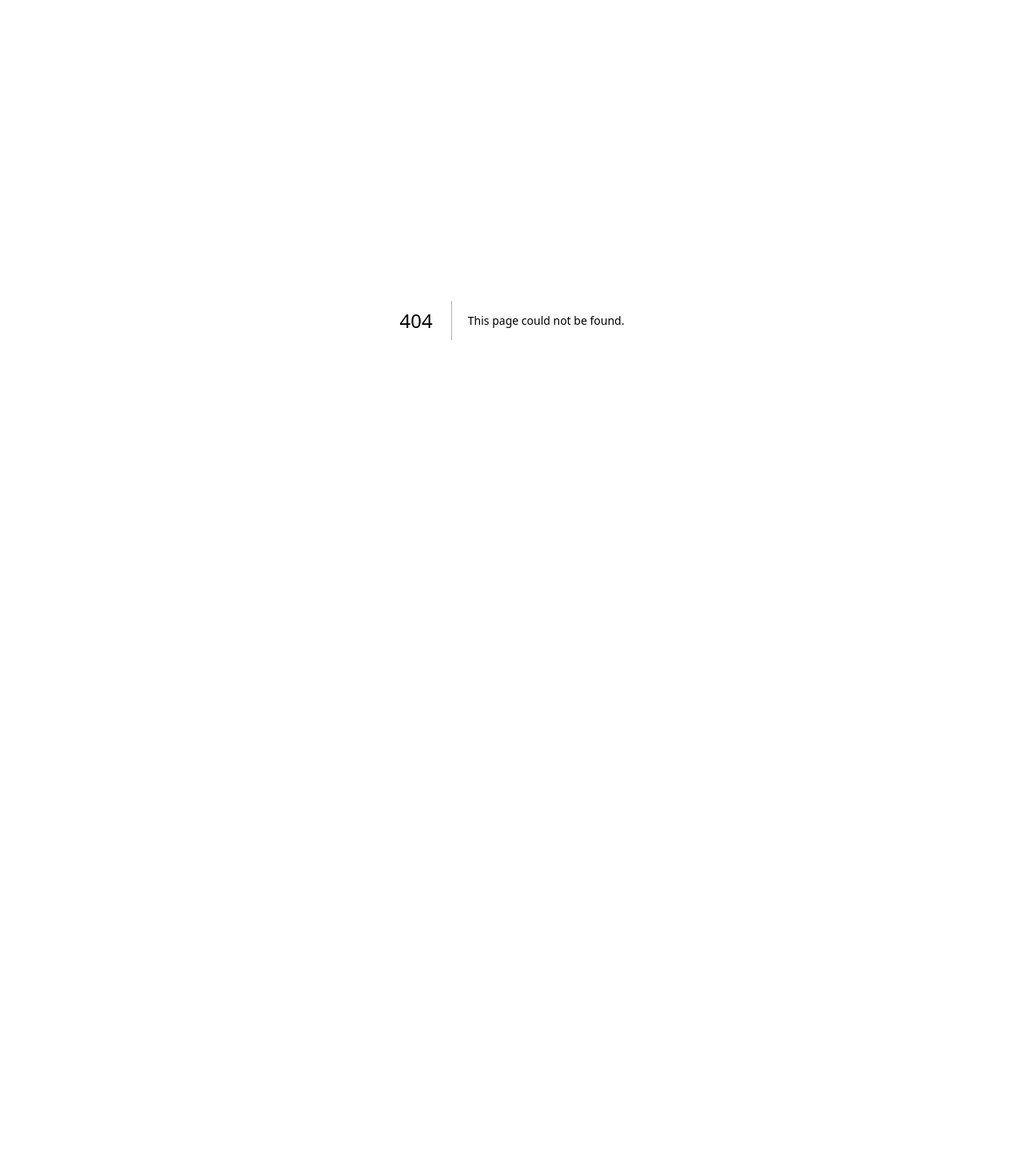
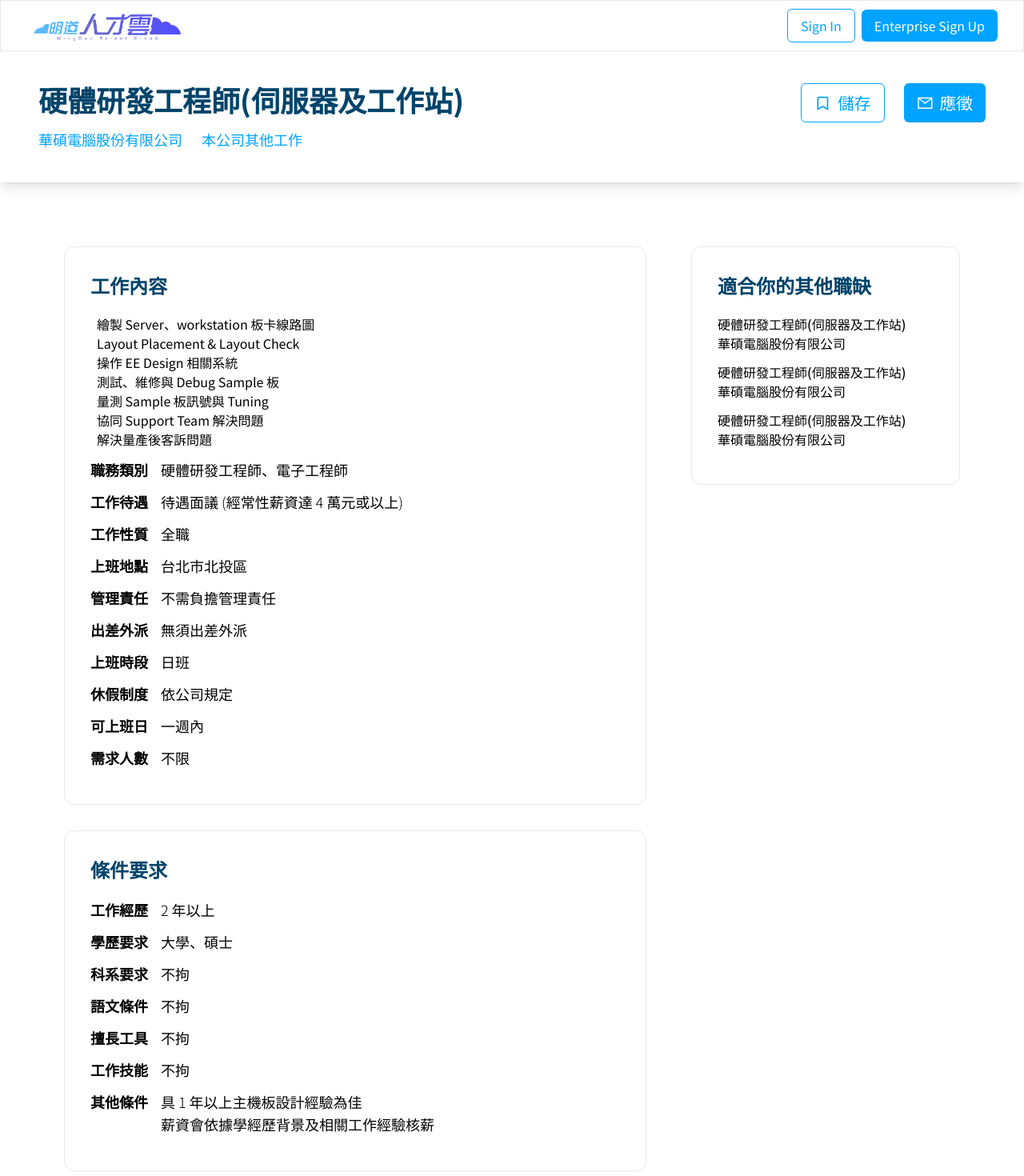
Before and after one commit to MingdaoTC/Service, a Next.js app: page /job in a window 1280 px wide. Before the commit this address had no page. Shown: the top 1470 px of the page at 80% size. Before the commit the page ends 800 px from the top, so only its background shows below. Built offline with nearby package versions, Linux system fonts and the light colour scheme.

Commit message:
feat: :sparkles: create job page

```diff
--- /dev/null
+++ b/src/app/job/page.tsx
@@ -0,0 +1,66 @@
+// Components
+import HeaderBar from "@/components/Global/HeaderBar";
+import Content from "@/components/Job/content";
+import Info from "@/components/Job/Info";
+import Other from "@/components/Job/other";
+import Requirement from "@/components/Job/requirement";
+
+const testCompanyData = {
+  title: "硬體研發工程師(伺服器及工作站)",
+  company: "華碩電腦股份有限公司",
+  location: "台北市北投區",
+  seniority: "兩年以上",
+  education: "大學",
+  salary: "999999",
+};
+
+const testJobData = {
+  detail: {
+    description:
+      "繪製 Server、workstation 板卡線路圖\nLayout Placement & Layout Check\n操作 EE Design 相關系統\n測試、維修與 Debug Sample 板\n量測 Sample 板訊號與 Tuning\n協同 Support Team 解決問題\n解決量產後客訴問題",
+    category: "硬體研發工程師、電子工程師",
+    salary: "待遇面議 (經常性薪資達 4 萬元或以上)",
+    nature: "全職",
+    location: "台北市北投區",
+    responsibility: "不需負擔管理責任",
+    commute: "無須出差外派",
+    workTime: "日班",
+    holiday: "依公司規定",
+    workday: "一週內",
+    peopleRequired: "不限",
+  },
+  requirement: {
+    experience: "2 年以上",
+    education: "大學、碩士",
+    major: "不拘",
+    language: "不拘",
+    skill: "不拘",
+    ability: "不拘",
+    other:
+      "具 1 年以上主機板設計經驗為佳\n薪資會依據學經歷背景及相關工作經驗核薪",
+  },
+};
+
+export default function job() {
+  const blockGap = "gap-8";
+  return (
+    <>
+      <HeaderBar />
+      <Info data={testCompanyData} />
+      <div className="grid grid-cols-3 gap-14 m-20">
+        <div
+          className={`grid-cols-subgrid col-start-1 col-end-3 flex flex-col ${blockGap}`}
+        >
+          <Content data={testJobData.detail} className="" />
+          <Requirement data={testJobData.requirement} className="" />
+        </div>
+        <div className="grid-cols-subgrid col-start-3">
+          <Other
+            data={[testCompanyData, testCompanyData, testCompanyData]}
+            className=""
+          />
+        </div>
+      </div>
+    </>
+  );
+}
--- /dev/null
+++ b/src/components/Job/Info.tsx
@@ -0,0 +1,51 @@
+import Button from "../Global/Button";
+import { AiOutlineMail } from "react-icons/ai";
+import { BiBookmark } from "react-icons/bi";
+
+type Props = {
+  data: {
+    title: string;
+    company: string;
+    location: string;
+    seniority: string;
+    education: string;
+    salary: string;
+  };
+  className?: string;
+};
+
+export default function Info(props: Props) {
+  return (
+    <div
+      className={`w-full shadow-lg py-10 px-12 flex justify-between ${props.className}`}
+    >
+      <div className="w-fit">
+        <h1 className="text-4xl text-mingdao-blue-dark font-extrabold">
+          {props.data.title}
+        </h1>
+        <div className="flex gap-6 pt-4">
+          <p className="text-mingdao-blue text-lg">{props.data.company}</p>
+          <a
+            href="#"
+            className="text-mingdao-blue text-lg animated-underline-center after:bg-mingdao-blue"
+          >
+            本公司其他工作
+          </a>
+        </div>
+      </div>
+      <div className="flex h-fit gap-6">
+        <Button
+          type="secondary"
+          className="flex items-center gap-2 text-[1.3rem]"
+        >
+          <BiBookmark className="translate-y-[1px]" />
+          儲存
+        </Button>
+        <Button className="flex items-center gap-2 text-[1.3rem]">
+          <AiOutlineMail className="translate-y-[0.5px]" />
+          應徵
+        </Button>
+      </div>
+    </div>
+  );
+}
--- /dev/null
+++ b/src/components/Job/content.tsx
@@ -0,0 +1,89 @@
+type Props = {
+  data: {
+    description: string;
+    category: string;
+    salary: string;
+    nature: string;
+    location: string;
+    responsibility: string;
+    commute: string;
+    workTime: string;
+    holiday: string;
+    workday: string;
+    peopleRequired: string;
+  };
+  className?: string;
+};
+
+type Detail = {
+  [key: string]: {
+    title: string;
+    content: string;
+  };
+};
+
+export default function Content(props: Props) {
+  const detail: Detail = {
+    category: {
+      title: "職務類別",
+      content: props.data.category,
+    },
+    salary: {
+      title: "工作待遇",
+      content: props.data.salary,
+    },
+    nature: {
+      title: "工作性質",
+      content: props.data.nature,
+    },
+    location: {
+      title: "上班地點",
+      content: props.data.location,
+    },
+    responsibility: {
+      title: "管理責任",
+      content: props.data.responsibility,
+    },
+    commute: {
+      title: "出差外派",
+      content: props.data.commute,
+    },
+    workTime: {
+      title: "上班時段",
+      content: props.data.workTime,
+    },
+    holiday: {
+      title: "休假制度",
+      content: props.data.holiday,
+    },
+    workday: {
+      title: "可上班日",
+      content: props.data.workday,
+    },
+    peopleRequired: {
+      title: "需求人數",
+      content: props.data.peopleRequired,
+    },
+  };
+
+  return (
+    <div className={`border bg-white rounded-xl p-8 ${props.className}`}>
+      <h1 className="text-2xl text-mingdao-blue-dark font-extrabold mb-5">
+        工作內容
+      </h1>
+      <p className="mx-2 whitespace-pre-wrap">{props.data.description}</p>
+      {Object.keys(detail).map((key) => {
+        return (
+          <div className="flex gap-4 my-3" key={key}>
+            <h2 className="text-lg font-bold">{detail[key].title}</h2>
+            <p className="text-lg font-light">
+              {detail[key].content === "" || !detail[key].content
+                ? "-"
+                : detail[key].content}
+            </p>
+          </div>
+        );
+      })}
+    </div>
+  );
+}
--- /dev/null
+++ b/src/components/Job/other.tsx
@@ -0,0 +1,26 @@
+import { Job } from "@customTypes/Job";
+
+type Props = {
+  data: Job[];
+  className?: string;
+};
+
+export default function Other(props: Props) {
+  const recommendedJobs = props.data.map((job) => ({
+    title: job.title,
+    company: job.company,
+  }));
+  return (
+    <div className={`border bg-white rounded-xl p-8 ${props.className}`}>
+      <h1 className="text-2xl text-mingdao-blue-dark font-extrabold mb-5">
+        適合你的其他職缺
+      </h1>
+      {recommendedJobs.map((job, index) => (
+        <div className="my-3 w-fit cursor-pointer" key={index}>
+          <h2 className="font-medium">{job.title}</h2>
+          <p className="font-light">{job.company}</p>
+        </div>
+      ))}
+    </div>
+  );
+}
--- /dev/null
+++ b/src/components/Job/requirement.tsx
@@ -0,0 +1,76 @@
+type Props = {
+  data: {
+    experience: string;
+    education: string;
+    major: string;
+    language: string;
+    skill: string;
+    ability: string;
+    other: string;
+  };
+  className?: string;
+};
+
+type Detail = {
+  [key: string]: {
+    textbox?: boolean;
+    title: string;
+    content: string;
+  };
+};
+
+export default function Requirement(props: Props) {
+  const detail: Detail = {
+    experience: {
+      title: "工作經歷",
+      content: props.data.experience,
+    },
+    education: {
+      title: "學歷要求",
+      content: props.data.education,
+    },
+    major: {
+      title: "科系要求",
+      content: props.data.major,
+    },
+    language: {
+      title: "語文條件",
+      content: props.data.language,
+    },
+    skill: {
+      title: "擅長工具",
+      content: props.data.skill,
+    },
+    ability: {
+      title: "工作技能",
+      content: props.data.ability,
+    },
+    other: {
+      textbox: true,
+      title: "其他條件",
+      content: props.data.other,
+    },
+  };
+
+  return (
+    <div className={`border bg-white rounded-xl p-8 ${props.className}`}>
+      <h1 className="text-2xl text-mingdao-blue-dark font-extrabold mb-5">
+        條件要求
+      </h1>
+      {Object.keys(detail).map((key) => {
+        return (
+          <div className="flex gap-4 my-3" key={key}>
+            <h2 className="text-lg font-bold">{detail[key].title}</h2>
+            <p
+              className={`text-lg font-light ${detail[key].textbox ? "whitespace-pre-wrap" : ""}`}
+            >
+              {detail[key].content === "" || !detail[key].content
+                ? "-"
+                : detail[key].content}
+            </p>
+          </div>
+        );
+      })}
+    </div>
+  );
+}
```
